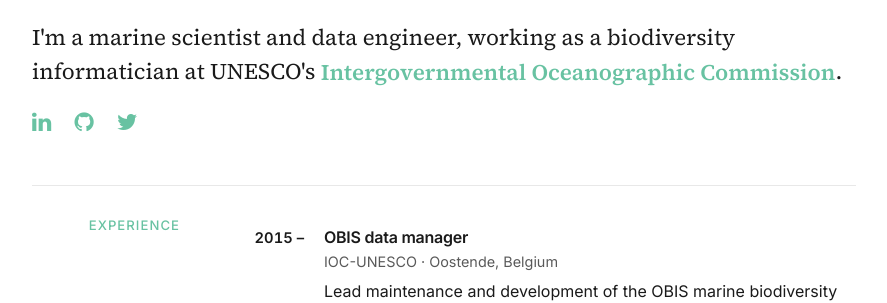
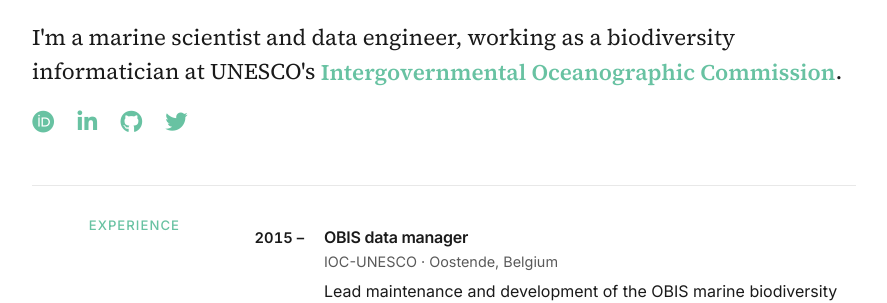
Before and after one commit to pieterprovoost/pieterprovoost.github.io, a Jekyll site: the page built from index.md, in a window 1280 px wide. Shown: the part 131-434 px from the top of the page, without its empty margins (196-1083 px from the left). Built offline with Jekyll 4.4.1, drawn with Linux system fonts in a browser that asks for light colours; nearby versions of some CDN libraries.

Commit message:
added orcid

```diff
--- a/_includes/head.html
+++ b/_includes/head.html
@@ -15,7 +15,7 @@
     <link href="https://fonts.googleapis.com/css2?family=Inter:wght@100..900&family=Source+Serif+4:ital,wght@0,200..900;1,200..900&display=swap" rel="stylesheet">
     <link rel="stylesheet" href="https://cdn.jsdelivr.net/npm/bootstrap@5.2.3/dist/css/bootstrap.min.css">
     <script src="https://cdn.jsdelivr.net/npm/bootstrap@5.2.3/dist/js/bootstrap.bundle.min.js"></script>
-    <link rel="stylesheet" href="https://cdnjs.cloudflare.com/ajax/libs/font-awesome/4.7.0/css/font-awesome.min.css">
+    <script src="https://kit.fontawesome.com/f0aea00459.js" crossorigin="anonymous"></script>
     <link rel="stylesheet" href="{{ 'assets/style.css' | relative_url }}" />
     <link rel="icon" type="image/svg+xml" href="{{ 'assets/images/favicon.svg' | relative_url }}">
     <link rel="icon" type="image/png" href="{{ 'assets/images/favicon.png' | relative_url }}">
--- a/_includes/json-ld-person.html
+++ b/_includes/json-ld-person.html
@@ -49,7 +49,8 @@
       "sameAs": [
         "https://www.linkedin.com/in/pieterprovoost/",
         "https://github.com/pieterprovoost",
-        "https://twitter.com/PieterPrvst"
+        "https://twitter.com/PieterPrvst",
+        "https://orcid.org/0000-0002-4236-0384"
       ],
       "mainEntityOfPage": {
         "@type": "WebPage",
--- a/index.md
+++ b/index.md
@@ -6,6 +6,7 @@
   <p>I'm a marine scientist and data engineer, working as a biodiversity informatician at UNESCO's <a href="https://www.ioc.unesco.org/en">Intergovernmental Oceanographic Commission</a>.</p>
 
   <div class="socials">
+    <a class="fa-brands fa-orcid" href="https://orcid.org/0000-0002-4236-0384" target="_blank" rel="noopener noreferrer"></a>
     <a class="fa fa-linkedin" href="https://www.linkedin.com/in/pieterprovoost/" target="_blank" rel="noopener noreferrer"></a>
     <a class="fa fa-github" href="https://github.com/pieterprovoost" target="_blank" rel="noopener noreferrer"></a>
     <a class="fa fa-twitter" href="https://twitter.com/PieterPrvst" target="_blank" rel="noopener noreferrer"></a>
```
